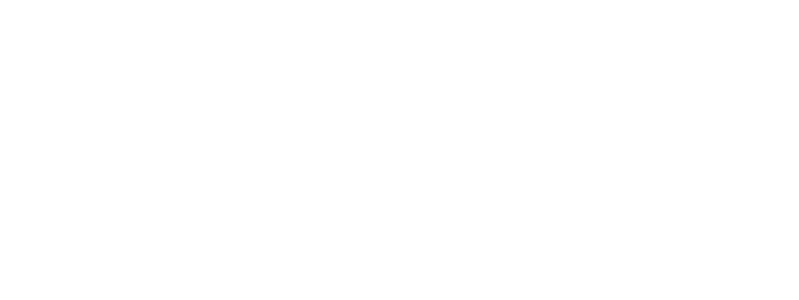
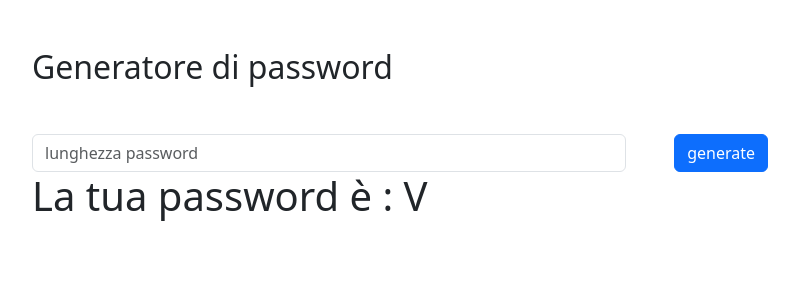
Before and after one commit to fedeloxe/php-strong-password-generator, a PHP site: page /?pass=1 in a window 1280 px wide. Before the commit the part shown is empty. Shown: the top 300 px of the page, without its empty margins (50-849 px from the left). Run offline with PHP 8.4, Linux system fonts and the light colour scheme.

Commit message:
milestone 1

```diff
--- a/index.php
+++ b/index.php
@@ -1,5 +1,15 @@
 <?php
-
+function randomPassword($pass)
+{
+    $alphabet = "abcdefghijklmnopqrstuvwxyzABCDEFGHIJKLMNOPQRSTUVWXYZ0123456789!@#$%^&*()_+-=[]{}|;<>,.?/";
+    $password = array();
+    $alphaLength = strlen($alphabet) - 1;
+    for ($i = 0; $i < $pass; $i++) {
+        $n = rand(0, $alphaLength);
+        $password[] = $alphabet[$n];
+    }
+    return implode($password);
+}
 
 
 
@@ -13,10 +23,29 @@
     <meta http-equiv="X-UA-Compatible" content="IE=edge">
     <meta name="viewport" content="width=device-width, initial-scale=1.0">
     <link href="https://cdn.jsdelivr.net/npm/bootstrap@5.3.0-alpha1/dist/css/bootstrap.min.css" rel="stylesheet" integrity="sha384-GLhlTQ8iRABdZLl6O3oVMWSktQOp6b7In1Zl3/Jr59b6EGGoI1aFkw7cmDA6j6gD" crossorigin="anonymous">
-    <title>Document</title>
+    <title>Password </title>
 </head>
 
 <body>
+    <div class="container ">
+        <div class="row">
+            <div class="col-8 mt-5">
+                <h2>Generatore di password</h2>
+                <form action="" class="d-flex mt-5" method="GET">
+                    <input type="number" class="form-control me-5" placeholder="lunghezza password" name="pass">
+                    <input class="btn btn-primary" type="submit" value="generate">
+
+
+                </form>
+                <h1>La tua password &#232; : <?php echo randomPassword($_GET["pass"]) ?></h1>
+
+
+
+            </div>
+
+        </div>
+
+    </div>
 
 </body>
 
```
